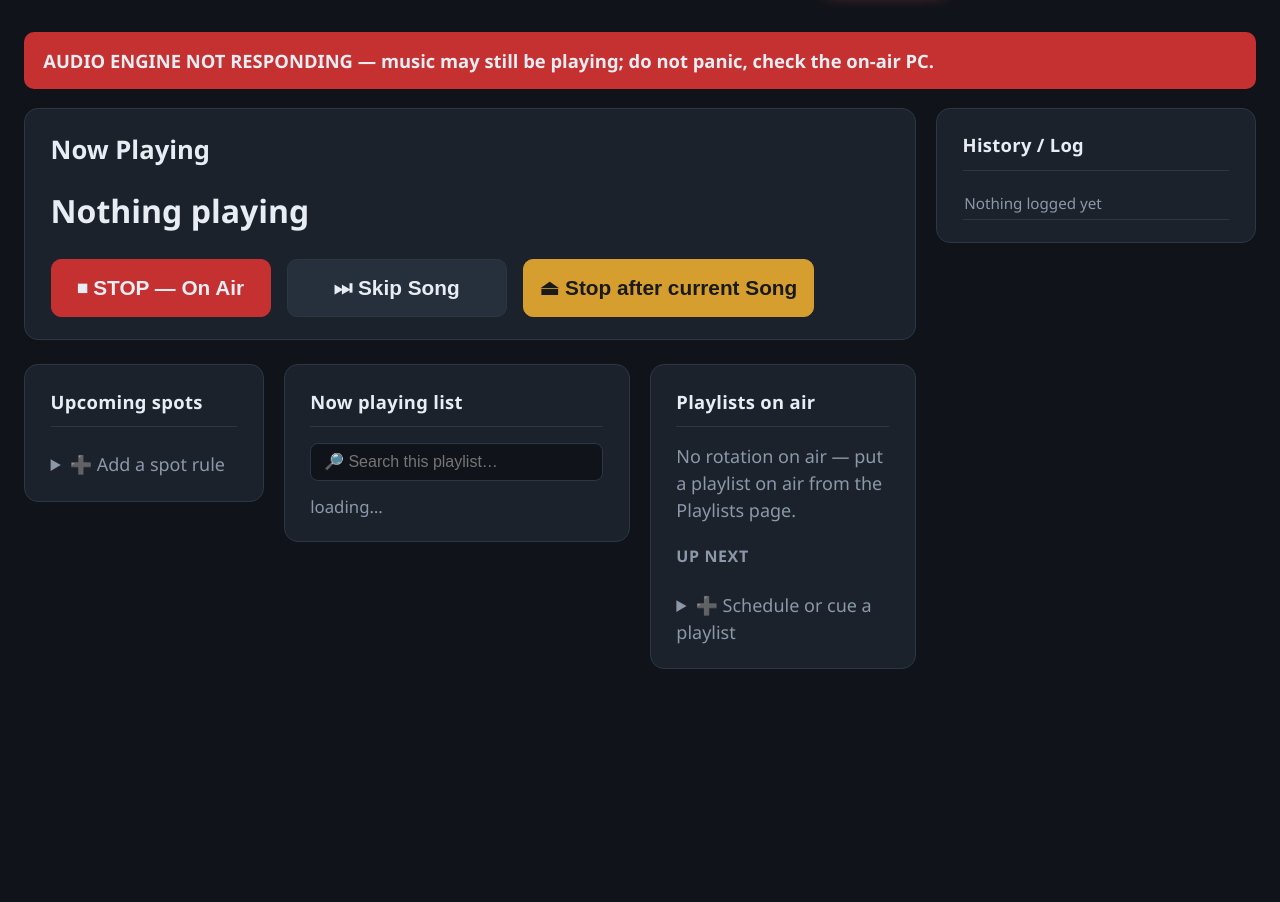
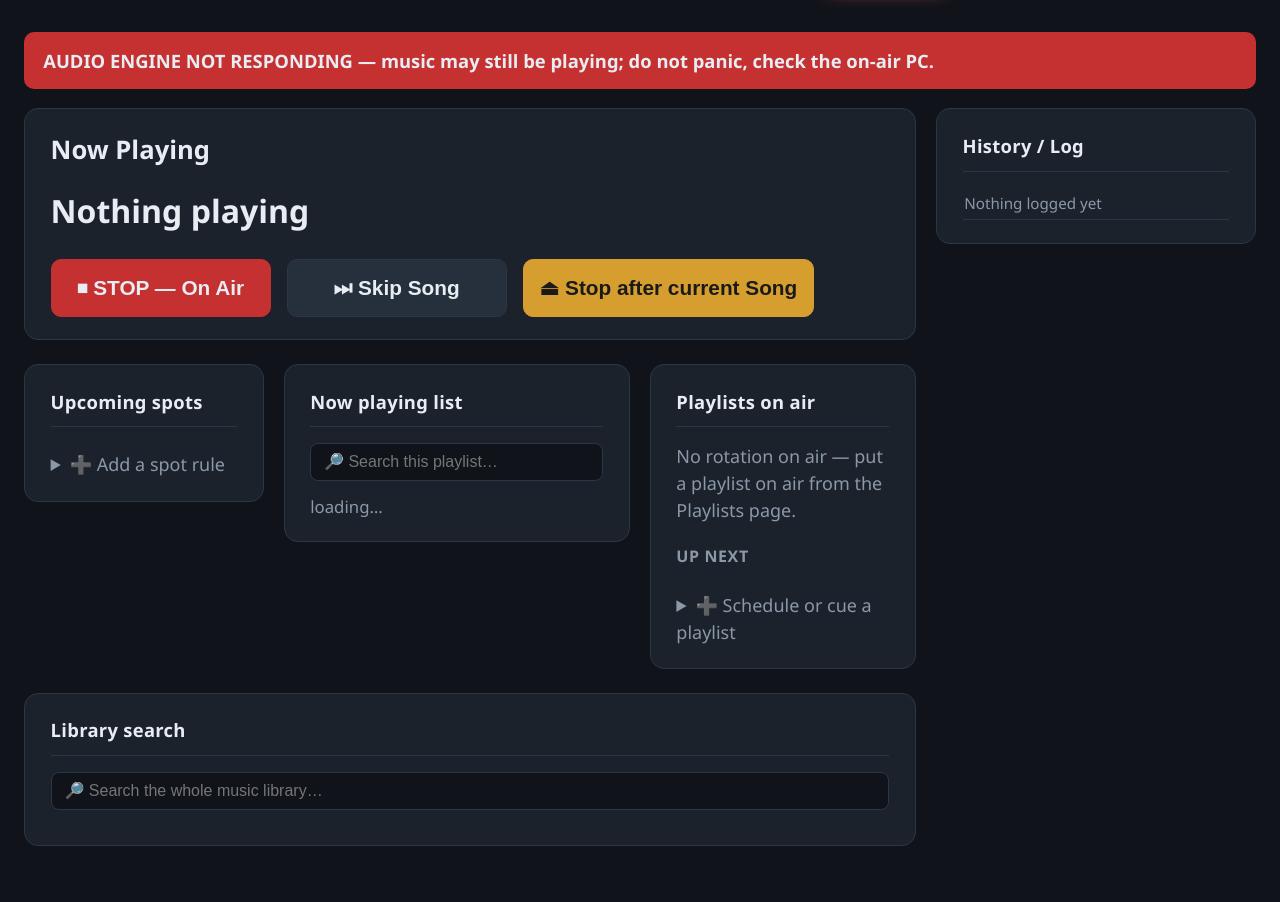
Before and after one commit to veteranop/StudioFire, a FastAPI app: template web/templates/dashboard.html in a window 1280 px wide. Shown: the part 65-967 px from the top of the page. Before the commit the page ends 734 px from the top, so only its background shows below. Run offline with FastAPI, Linux system fonts and the light colour scheme; the template is opened without the code that fills it: most values are stand-ins (such as "Sample title", 1, 10 or a date in 2020); parts of the project's set-up code (start-up, migrations or seed data) failed here and were passed over.

Commit message:
Add global library search to On Air: find any song, Insert Next live
A search bar at the bottom of the On Air work area queries the whole media
library (existing /api/library/search) and shows matches with an "Insert Next"
button that drops the song into the live queue right after the current song
(existing /api/engine/play_next, insert_next). It's a one-off live cue — it
does NOT edit the saved rotation playlist, so it stays consistent with the
rotation being drag/remove-only.

UI only (both endpoints already existed and are covered by tests). Full suite
green.

Co-Authored-By: Claude Opus 4.8 <noreply@anthropic.com>

```diff
--- a/web/static/style.css
+++ b/web/static/style.css
@@ -244,9 +244,12 @@ input {
   background: var(--bg); border: 1px solid var(--border); border-radius: 8px;
 }
 .item-btns { white-space: nowrap; }
-.results { list-style: none; padding: 0; max-height: 30rem; overflow-y: auto; }
+.results { list-style: none; padding: 0; margin: .3rem 0 0;
+           max-height: 22rem; overflow-y: auto; }
 .results li { display: flex; gap: .7rem; align-items: center;
-              padding: .35rem 0; }
+              justify-content: space-between; padding: .4rem .2rem;
+              border-bottom: 1px solid var(--border); }
+.lib-info { flex: 1; min-width: 0; overflow-wrap: anywhere; }
 select {
   padding: .6rem; font-size: 1rem; background: var(--bg);
   color: var(--text); border: 1px solid var(--border); border-radius: 8px;
--- a/web/templates/dashboard.html
+++ b/web/templates/dashboard.html
@@ -109,6 +109,13 @@
     </details>
   </div>
 </div>
+<div class="card">
+  <h2>Library search</h2>
+  <input type="text" id="lib-search" class="rot-search" autocomplete="off"
+         placeholder="🔎 Search the whole music library…"
+         oninput="libSearchInput()">
+  <ol id="lib-results" class="results"></ol>
+</div>
 </div>
 <aside class="onair-right">
   <div class="card log-card">
@@ -215,6 +222,48 @@ async function startShow(id) {
 async function removeSchedule(id) {
   await fetch("/api/schedule/" + id, {method: "DELETE"});
   refreshSchedule();
+}
+
+// ---- Global library search: find any song and drop it in live (one-off)
+let libTimer = null;
+function libSearchInput() { clearTimeout(libTimer); libTimer = setTimeout(doLibSearch, 250); }
+async function doLibSearch() {
+  const q = document.getElementById("lib-search").value.trim();
+  const ol = document.getElementById("lib-results");
+  if (!q) { ol.innerHTML = ""; return; }
+  let rows;
+  try {
+    rows = await (await fetch("/api/library/search?q=" +
+      encodeURIComponent(q))).json();
+  } catch (e) { return; }
+  ol.innerHTML = "";
+  if (!rows.length) { ol.innerHTML = "<li class='muted'>No matches</li>"; return; }
+  for (const t of rows) {
+    const li = document.createElement("li");
+    const info = document.createElement("span");
+    info.className = "lib-info";
+    info.textContent = (t.title || t.path.split(/[\\/]/).pop()) +
+      (t.artist ? " — " + t.artist : "") +
+      (t.duration_sec ? "  (" + fmt(t.duration_sec) + ")" : "");
+    const btn = document.createElement("button");
+    btn.className = "btn btn-sm btn-green"; btn.textContent = "⏭ Insert Next";
+    btn.onclick = () => insertLibTrack(t, btn);
+    li.appendChild(info); li.appendChild(btn);
+    ol.appendChild(li);
+  }
+}
+async function insertLibTrack(t, btn) {
+  btn.disabled = true; btn.textContent = "…";
+  const r = await fetch("/api/engine/play_next", {method: "POST",
+    headers: {"Content-Type": "application/json"},
+    body: JSON.stringify({path: t.path, title: t.title || null})});
+  if (r.ok) {
+    btn.textContent = "✓ Cued"; btn.classList.remove("btn-green");
+    refresh(); refreshRotation();
+  } else {
+    btn.disabled = false; btn.textContent = "⏭ Insert Next";
+    alert((await r.json().catch(() => ({}))).detail || "Could not insert");
+  }
 }
 
 // ---- History / Log: the as-aired record (what actually went out)
```
Also changed, not shown: CHANGELOG.md.
